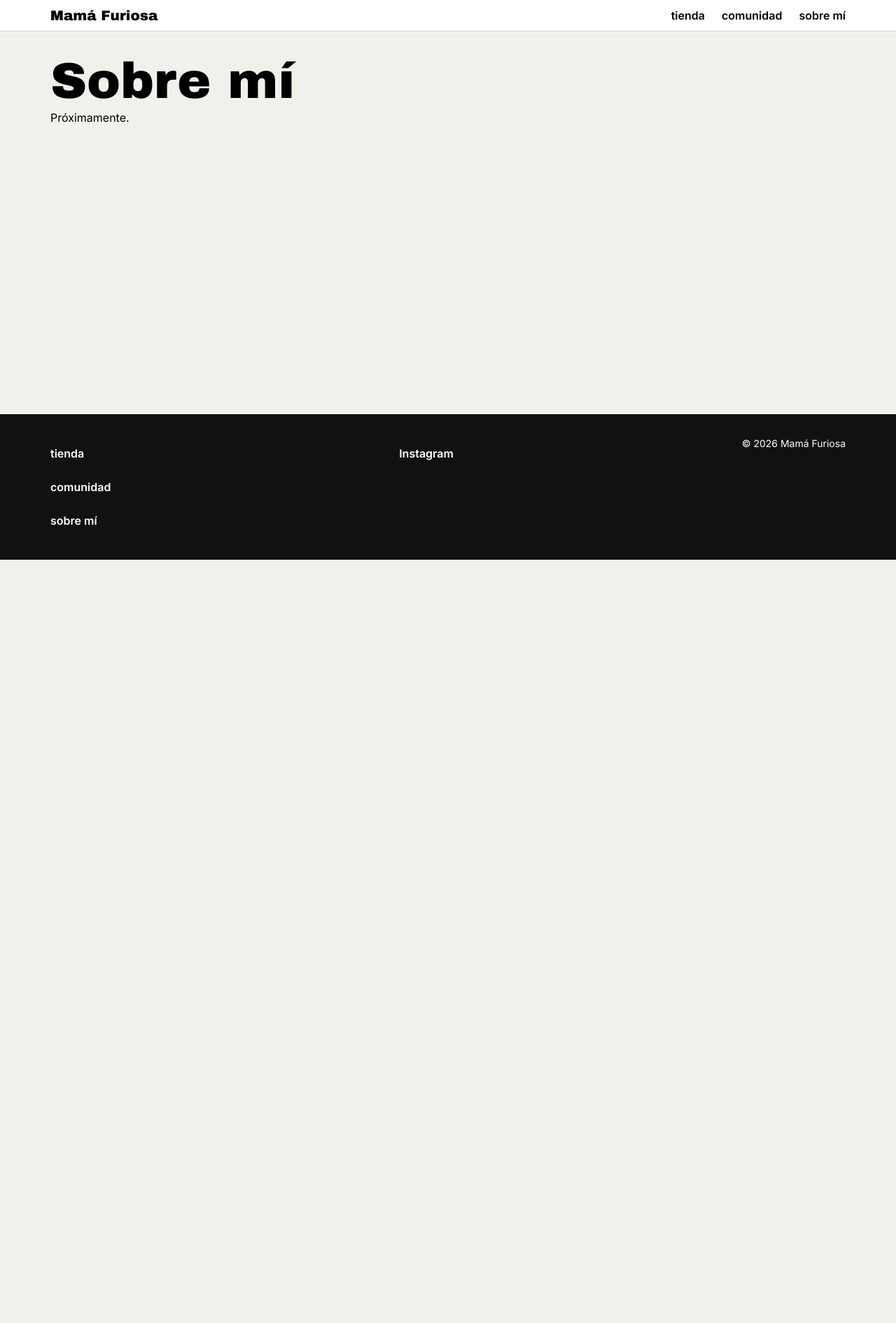
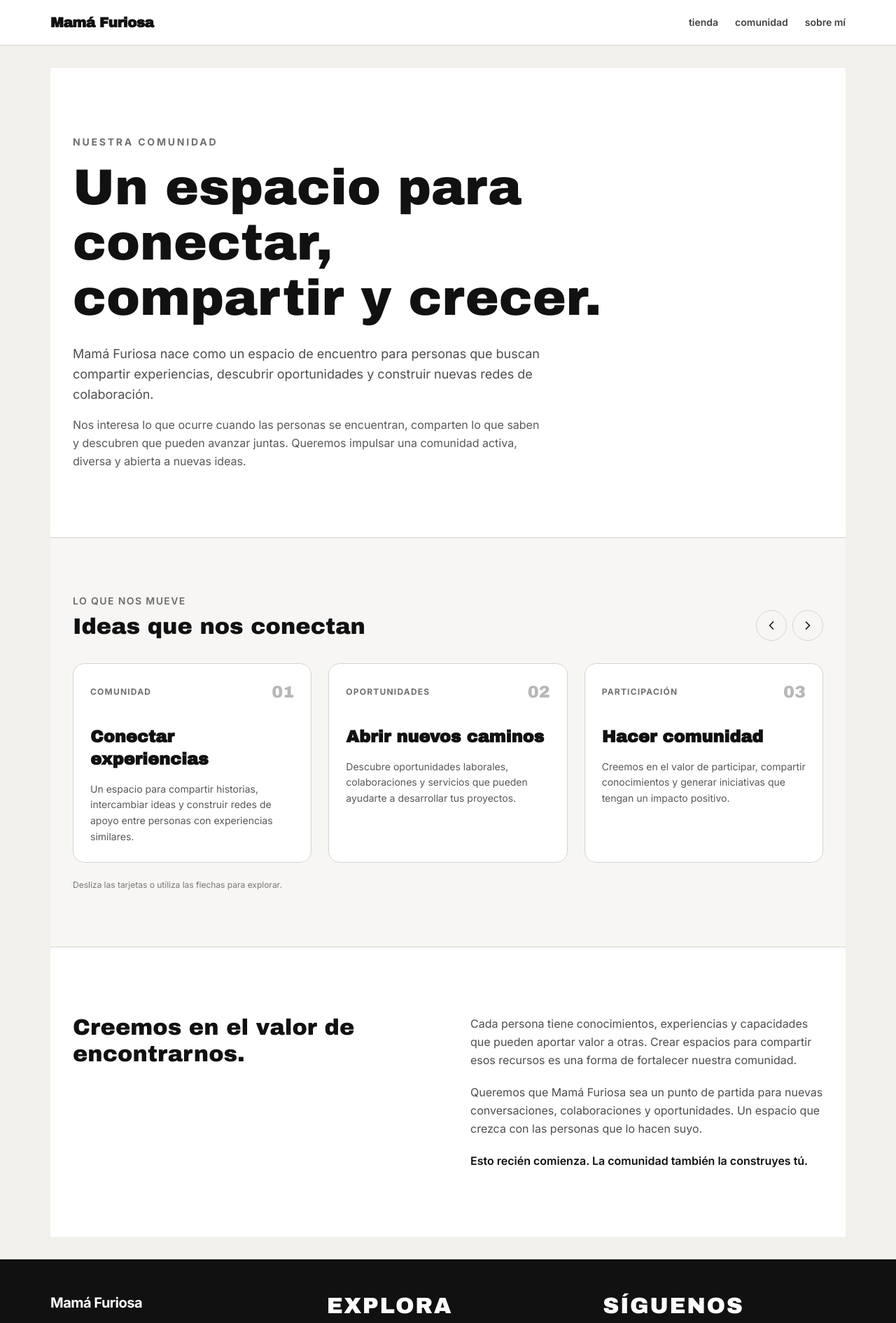
Before and after one commit to Jboschlagos/mamafuriosa, a Next.js app: page /sobre-mi in a window 1280 px wide. Shown: the top 1891 px of the page at 70% size. Before the commit the page ends 800 px from the top, so only its background shows below. Built offline with nearby package versions, Linux system fonts and the light colour scheme.

Commit message:
"fix: corregir configuración de Turbopack y dependencias"

```diff
--- a/next.config.mjs
+++ b/next.config.mjs
@@ -1,7 +1,7 @@
 /** @type {import('next').NextConfig} */
 const nextConfig = {
-  /* config options here */
   turbopack: {
+    root: process.cwd(),
     rules: {
       "*.css": {
         loaders: ["@tailwindcss/turbopack"],
--- a/package.json
+++ b/package.json
@@ -11,6 +11,7 @@
   "dependencies": {
     "@neondatabase/serverless": "^1.2.0",
     "leaflet": "^1.9.4",
+    "lucide-react": "^1.61.0",
     "next": "^16.4.3",
     "react": "19.3.0",
     "react-dom": "19.3.0",
--- a/src/app/sobre-mi/page.js
+++ b/src/app/sobre-mi/page.js
@@ -1,8 +1,183 @@
+"use client";
+
+import { useRef } from "react";
+import { ChevronLeft, ChevronRight } from "lucide-react";
+
+const destacados = [
+  {
+    categoria: "Comunidad",
+    titulo: "Conectar experiencias",
+    descripcion:
+      "Un espacio para compartir historias, intercambiar ideas y construir redes de apoyo entre personas con experiencias similares.",
+    numero: "01",
+  },
+  {
+    categoria: "Oportunidades",
+    titulo: "Abrir nuevos caminos",
+    descripcion:
+      "Descubre oportunidades laborales, colaboraciones y servicios que pueden ayudarte a desarrollar tus proyectos.",
+    numero: "02",
+  },
+  {
+    categoria: "Participación",
+    titulo: "Hacer comunidad",
+    descripcion:
+      "Creemos en el valor de participar, compartir conocimientos y generar iniciativas que tengan un impacto positivo.",
+    numero: "03",
+  },
+  {
+    categoria: "Proyectos",
+    titulo: "Transformar ideas",
+    descripcion:
+      "Un lugar para dar visibilidad a iniciativas, encontrar personas afines y convertir ideas en proyectos concretos.",
+    numero: "04",
+  },
+];
+
 export default function SobreMi() {
+  const carruselRef = useRef(null);
+
+  function desplazar(direccion) {
+    if (!carruselRef.current) return;
+
+    const tarjeta = carruselRef.current.querySelector("article");
+    const distancia = tarjeta ? tarjeta.clientWidth + 24 : 300;
+
+    carruselRef.current.scrollBy({
+      left: direccion === "derecha" ? distancia : -distancia,
+      behavior: "smooth",
+    });
+  }
+
   return (
-    <>
-      <h1>Sobre mí</h1>
-      <p>Próximamente.</p>
-    </>
+    <main className="bg-surface text-carbon">
+      {/* Presentación */}
+      <section className="mx-auto max-w-[1200px] px-4 py-16 md:px-8 md:py-24">
+        <p className="mb-4 text-sm font-bold uppercase tracking-[0.2em] text-carbon/60">
+          Nuestra comunidad
+        </p>
+
+        <h1 className="max-w-3xl font-titulo text-4xl font-bold leading-tight md:text-6xl">
+          Un espacio para conectar, compartir y crecer.
+        </h1>
+
+        <p className="mt-6 max-w-2xl text-lg leading-relaxed text-carbon/75">
+          Mamá Furiosa nace como un espacio de encuentro para personas que
+          buscan compartir experiencias, descubrir oportunidades y construir
+          nuevas redes de colaboración.
+        </p>
+
+        <p className="mt-4 max-w-2xl leading-relaxed text-carbon/70">
+          Nos interesa lo que ocurre cuando las personas se encuentran,
+          comparten lo que saben y descubren que pueden avanzar juntas. Queremos
+          impulsar una comunidad activa, diversa y abierta a nuevas ideas.
+        </p>
+      </section>
+
+      {/* Carrusel */}
+      <section
+        aria-labelledby="destacados-titulo"
+        className="border-y border-gris-calido bg-gris-calido/20"
+      >
+        <div className="mx-auto max-w-[1200px] px-4 py-14 md:px-8 md:py-20">
+          <div className="mb-8 flex items-end justify-between gap-4">
+            <div>
+              <p className="mb-2 text-sm font-semibold uppercase tracking-widest text-carbon/60">
+                Lo que nos mueve
+              </p>
+
+              <h2
+                id="destacados-titulo"
+                className="font-titulo text-3xl font-bold md:text-4xl"
+              >
+                Ideas que nos conectan
+              </h2>
+            </div>
+
+            <div className="flex shrink-0 gap-2">
+              <button
+                type="button"
+                onClick={() => desplazar("izquierda")}
+                aria-label="Ver tarjetas anteriores"
+                className="flex size-11 items-center justify-center rounded-full border border-gris-calido transition-colors hover:bg-surface focus-visible:outline-2 focus-visible:outline-offset-2"
+              >
+                <ChevronLeft aria-hidden="true" size={20} />
+              </button>
+
+              <button
+                type="button"
+                onClick={() => desplazar("derecha")}
+                aria-label="Ver tarjetas siguientes"
+                className="flex size-11 items-center justify-center rounded-full border border-gris-calido transition-colors hover:bg-surface focus-visible:outline-2 focus-visible:outline-offset-2"
+              >
+                <ChevronRight aria-hidden="true" size={20} />
+              </button>
+            </div>
+          </div>
+
+          <div
+            ref={carruselRef}
+            className="flex snap-x snap-mandatory gap-6 overflow-x-auto scroll-smooth pb-4"
+            aria-label="Temas destacados de Mamá Furiosa"
+          >
+            {destacados.map((item) => (
+              <article
+                key={item.numero}
+                className="flex min-h-[280px] min-w-[85%] snap-start flex-col rounded-2xl border border-gris-calido bg-surface p-6 sm:min-w-[calc(50%-12px)] lg:min-w-[calc(33.333%-16px)]"
+              >
+                <div className="mb-8 flex items-center justify-between">
+                  <span className="text-xs font-bold uppercase tracking-widest text-carbon/60">
+                    {item.categoria}
+                  </span>
+
+                  <span className="font-titulo text-2xl text-carbon/30">
+                    {item.numero}
+                  </span>
+                </div>
+
+                <h3 className="font-titulo text-2xl font-bold">
+                  {item.titulo}
+                </h3>
+
+                <p className="mt-4 text-sm leading-relaxed text-carbon/70">
+                  {item.descripcion}
+                </p>
+              </article>
+            ))}
+          </div>
+
+          <p className="mt-2 text-xs text-carbon/55">
+            Desliza las tarjetas o utiliza las flechas para explorar.
+          </p>
+        </div>
+      </section>
+
+      {/* Propósito */}
+      <section className="mx-auto max-w-[1200px] px-4 py-16 md:px-8 md:py-24">
+        <div className="grid gap-8 md:grid-cols-2 md:gap-16">
+          <h2 className="font-titulo text-3xl font-bold leading-tight md:text-4xl">
+            Creemos en el valor de encontrarnos.
+          </h2>
+
+          <div className="space-y-5 leading-relaxed text-carbon/75">
+            <p>
+              Cada persona tiene conocimientos, experiencias y capacidades que
+              pueden aportar valor a otras. Crear espacios para compartir esos
+              recursos es una forma de fortalecer nuestra comunidad.
+            </p>
+
+            <p>
+              Queremos que Mamá Furiosa sea un punto de partida para nuevas
+              conversaciones, colaboraciones y oportunidades. Un espacio que
+              crezca con las personas que lo hacen suyo.
+            </p>
+
+            <p className="font-semibold text-carbon">
+              Esto recién comienza. La comunidad también la construyes tú.
+            </p>
+          </div>
+        </div>
+      </section>
+    </main>
   );
 }
--- a/src/components/Footer.js
+++ b/src/components/Footer.js
@@ -3,39 +3,82 @@ import { enlaces } from "@/lib/enlaces";
 import { redes } from "@/lib/redes";
 
 export default function Footer() {
+  const anio = new Date().getFullYear();
+
   return (
     <footer className="bg-carbon text-surface">
-      <div className="mx-auto flex max-w-[1200px] flex-col gap-6 px-4 py-8 md:flex-row md:justify-between md:px-8">
-        <nav aria-label="Enlaces del sitio" className="flex flex-col">
+      <div className="mx-auto max-w-[1200px] px-4 py-10 md:px-8 md:py-12">
+        <div className="grid grid-cols-1 gap-8 sm:grid-cols-2 md:grid-cols-3 md:gap-12">
+          {/* Identidad */}
+          <div className="flex flex-col gap-3">
+            <Link
+              href="/"
+              className="w-fit text-xl font-bold tracking-tight transition-opacity hover:opacity-80 focus-visible:outline-2 focus-visible:outline-offset-4"
+            >
+              Mamá Furiosa
+            </Link>
+
+            <p className="max-w-xs text-sm leading-relaxed opacity-75">
+              Una comunidad para compartir, conectar y abrir nuevas
+              oportunidades.
+            </p>
+          </div>
+
+          {/* Navegación */}
+          <nav aria-label="Enlaces del sitio">
+            <h2 className="mb-3 text-sm font-bold uppercase tracking-wider">
+              Explora
+            </h2>
+
+            <ul className="flex flex-col items-start">
               {enlaces.map((enlace) => (
+                <li key={enlace.href}>
                   <Link
-              key={enlace.href}
                     href={enlace.href}
-              className="py-3 font-semibold"
+                    className="inline-block py-2 text-sm transition-opacity hover:opacity-70 focus-visible:underline focus-visible:outline-none"
                   >
                     {enlace.texto}
                   </Link>
+                </li>
               ))}
+            </ul>
           </nav>
 
+          {/* Redes sociales */}
           {redes.length > 0 && (
-          <ul aria-label="Redes sociales" className="flex flex-col">
+            <nav aria-label="Redes sociales">
+              <h2 className="mb-3 text-sm font-bold uppercase tracking-wider">
+                Síguenos
+              </h2>
+
+              <ul className="flex flex-col items-start">
                 {redes.map((red) => (
                   <li key={red.href}>
                     <a
                       href={red.href}
                       target="_blank"
                       rel="noopener noreferrer"
-                  className="inline-block py-3 font-semibold"
+                      className="inline-block py-2 text-sm transition-opacity hover:opacity-70 focus-visible:underline focus-visible:outline-none"
                     >
                       {red.texto}
+                      <span className="sr-only">
+                        {" "}
+                        (abre en una nueva pestaña)
+                      </span>
                     </a>
                   </li>
                 ))}
               </ul>
+            </nav>
           )}
+        </div>
 
-        <p className="text-sm">© {new Date().getFullYear()} Mamá Furiosa</p>
+        {/* Cierre */}
+        <div className="mt-10 border-t border-current/20 pt-5">
+          <p className="text-xs opacity-70">
+            © {anio} Mamá Furiosa. Todos los derechos reservados.
+          </p>
+        </div>
       </div>
     </footer>
   );
--- a/src/components/Header.js
+++ b/src/components/Header.js
@@ -4,25 +4,37 @@ import MenuMovil from "./MenuMovil";
 
 export default function Header() {
   return (
-    <header className="relative border-b border-gris-calido bg-surface">
-      <div className="mx-auto flex max-w-[1200px] items-center justify-between px-4 py-2 md:px-8">
-        <Link href="/" className="font-titulo text-xl">
+    <header className="relative z-50 border-b border-gris-calido bg-surface">
+      <div className="mx-auto flex min-h-16 max-w-[1200px] items-center justify-between gap-4 px-4 py-3 md:px-8">
+        {/* Identidad */}
+        <Link
+          href="/"
+          aria-label="Mamá Furiosa, ir al inicio"
+          className="shrink-0 font-titulo text-xl font-bold tracking-tight text-carbon transition-opacity hover:opacity-75 focus-visible:outline-2 focus-visible:outline-offset-4"
+        >
           Mamá Furiosa
         </Link>
 
-        <nav className="hidden gap-6 md:flex">
+        {/* Navegación de escritorio */}
+        <nav
+          aria-label="Navegación principal"
+          className="hidden items-center gap-6 md:flex"
+        >
           {enlaces.map((enlace) => (
             <Link
               key={enlace.href}
               href={enlace.href}
-              className="font-semibold"
+              className="whitespace-nowrap py-2 text-sm font-semibold text-carbon/80 transition-colors hover:text-carbon focus-visible:outline-2 focus-visible:outline-offset-4"
             >
               {enlace.texto}
             </Link>
           ))}
         </nav>
 
-        <MenuMovil />
+        {/* Navegación móvil */}
+        <div className="shrink-0 md:hidden">
+          <MenuMovil />
+        </div>
       </div>
     </header>
   );
```
Also changed, not shown: 1 other file (tests, documents, lock files or other folders). Lines whose indentation alone changed are shown as unchanged.
